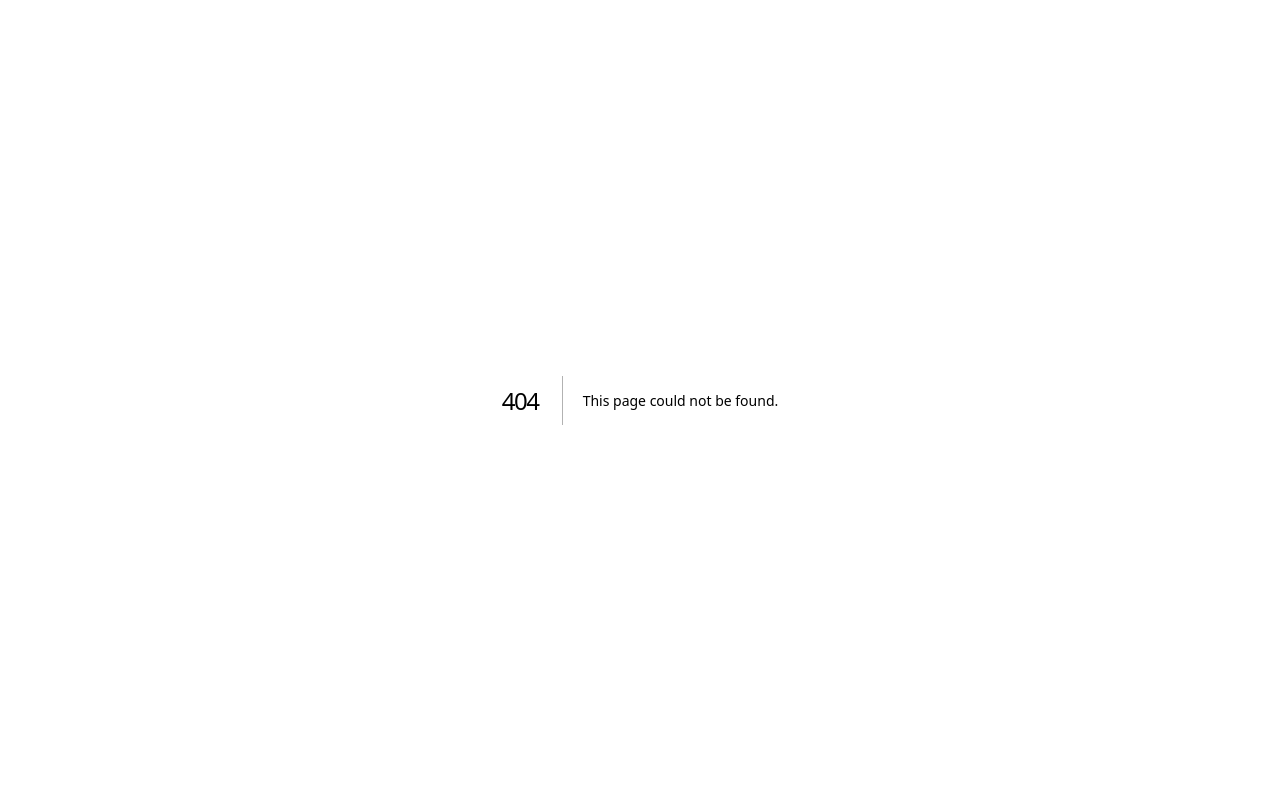
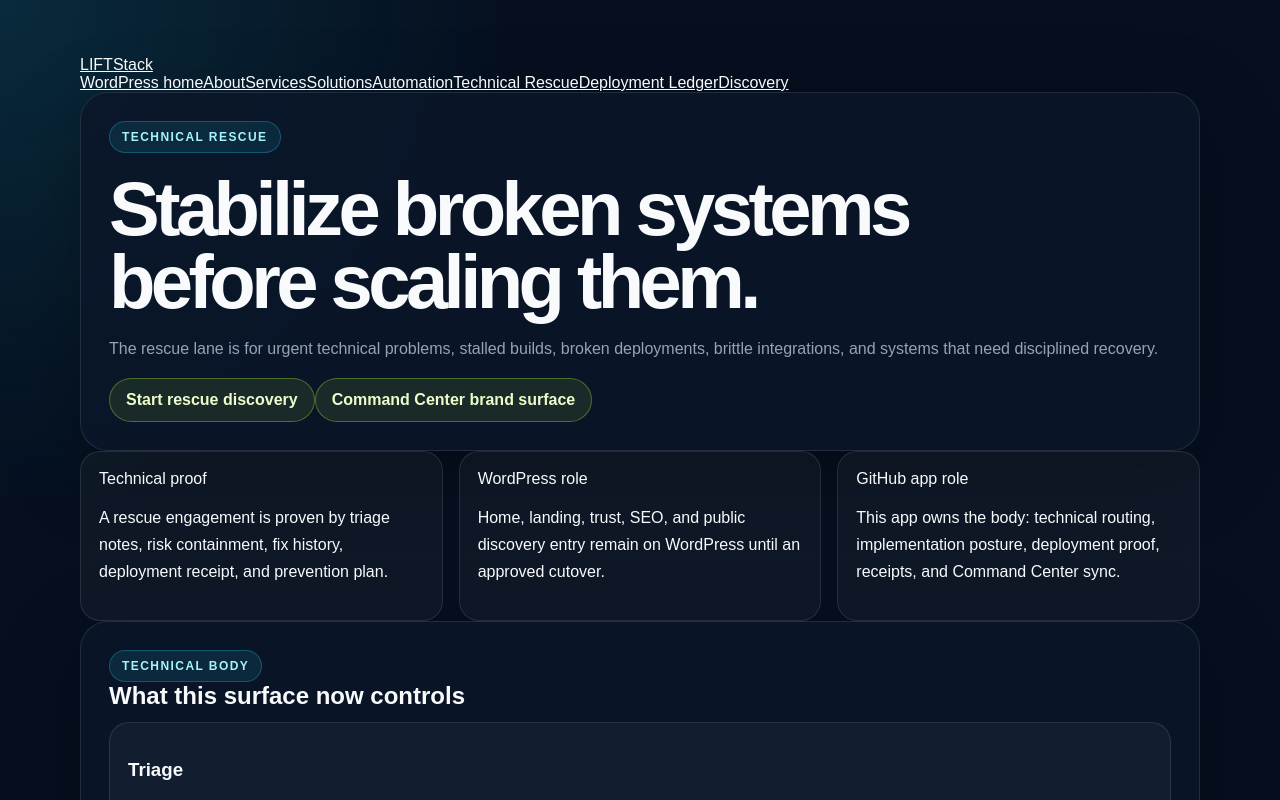
Before and after one commit to Altrium-Holdings-Group/LIFTStack, a Next.js app: page /technical-rescue in a window 1280 px wide. Before the commit this address had no page. Shown: the top 800 px of the page. Built offline with nearby package versions, Linux system fonts and the light colour scheme.

Commit message:
Add LIFTStack rescue route

```diff
--- /dev/null
+++ b/app/technical-rescue/page.tsx
@@ -0,0 +1,11 @@
+import OperatingBodyPage from '@/components/liftstack/OperatingBodyPage'
+import { liftstackPages } from '@/lib/liftstack-pages'
+
+export const metadata = {
+  title: 'Technical Rescue — LIFTStack',
+  description: 'LIFTStack technical rescue surface for triage, stabilization, fixes, deployment proof, and prevention planning.',
+}
+
+export default function TechnicalRescuePage() {
+  return <OperatingBodyPage page={liftstackPages['technical-rescue']} />
+}
```
